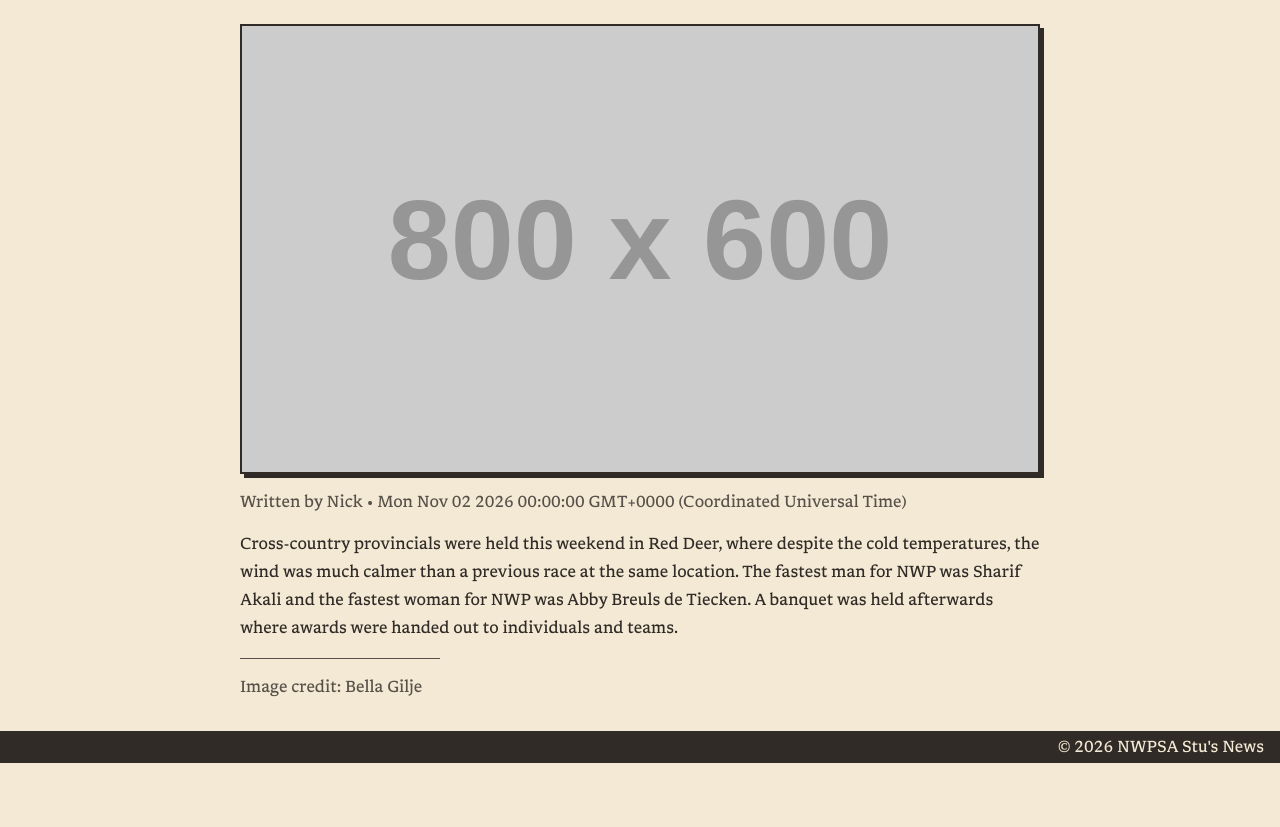
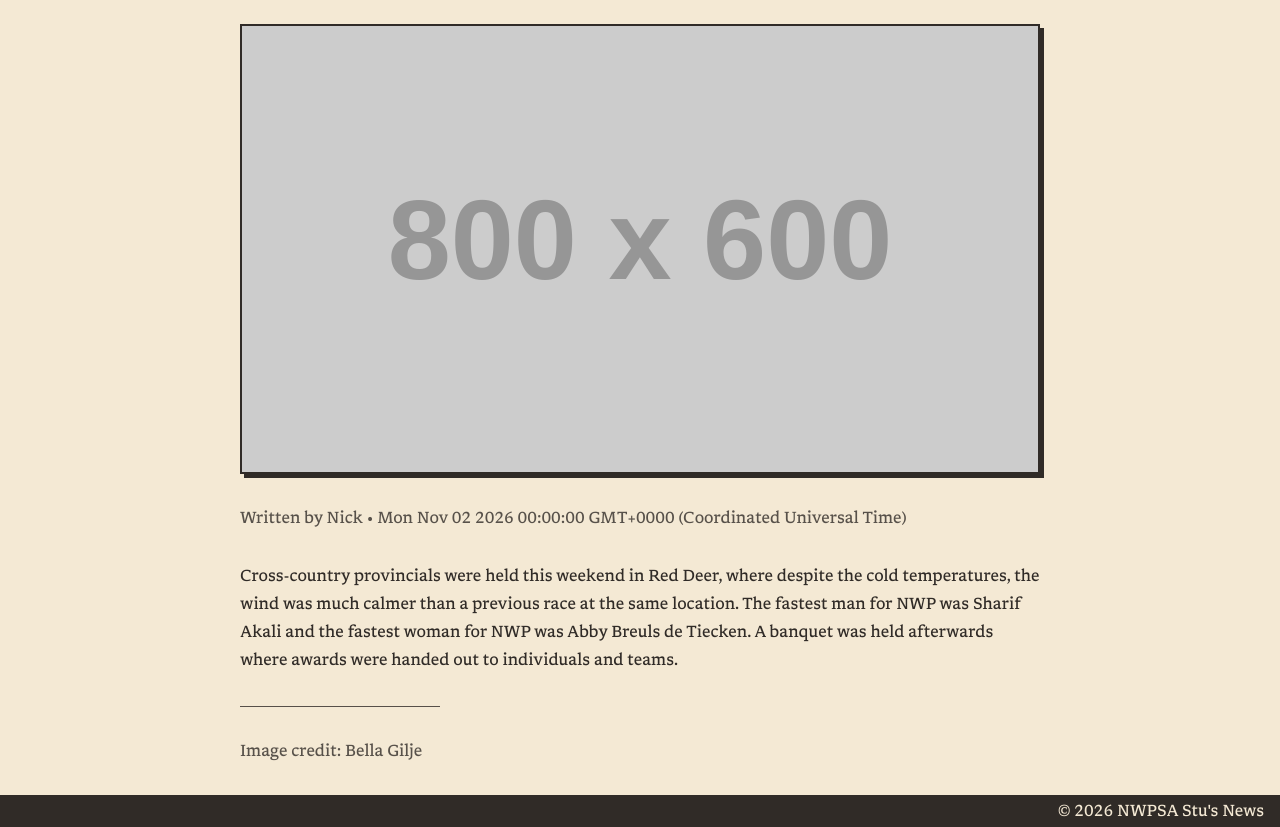
Before and after one commit to DanielBdT-git/stus-news-web, an Astro site: page /stories/1-2 in a window 1280 px wide. Shown: the part 211-1038 px from the top of the page. Before the commit the page ends 974 px from the top, so only its background shows below. Built offline with nearby package versions, Linux system fonts and the light colour scheme; Astro itself is replaced by a stand-in of ours; placeholder pictures from the web are drawn by us.

Commit message:
tweaking StoryLayout.astro and Prose.astro
- made paragraph text properly break
- entire page has the same max-width container

```diff
--- a/src/components/Prose.astro
+++ b/src/components/Prose.astro
@@ -3,10 +3,12 @@
 // then wrap the <slot/> in <Prose></Prose>
 
 // code stuff (probably wont use in real site) needs `prose-code:before:content-none` and the same for after
+
+// use "max-w-none" so that it breaks at the end of the container instead of wherever it pleases
 ---
 
 <div class="
-  max-w-200
+  max-w-none
   prose dark:prose-invert
   prose-h1:font-bold prose-h1:text-2xl prose-h1:text-brown
   prose-h2:text-xl prose-h2:text-brown
--- a/src/layouts/StoryLayout.astro
+++ b/src/layouts/StoryLayout.astro
@@ -9,7 +9,7 @@ const {frontmatter} = Astro.props; // for some reason, `frontmatter` MUST be in
 ---
 
 <BaseLayout title={`${frontmatter.title} | Stu's News`} header={frontmatter.title}>
-  <div class="flex flex-col gap-4">
+  <div class="flex flex-col gap-8 max-w-200">
     <img
       class="custom-shadow aspect-[16/9] object-cover max-w-200"
       src={frontmatter.image.url}
```
